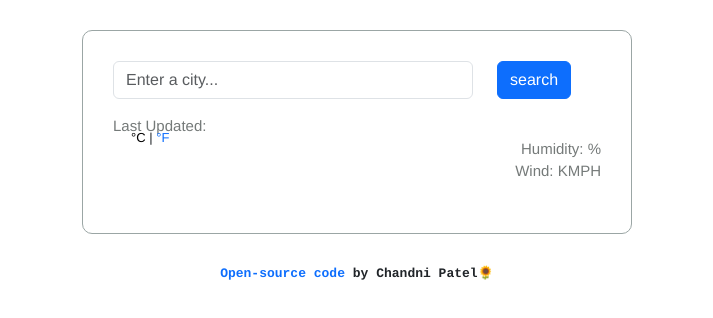
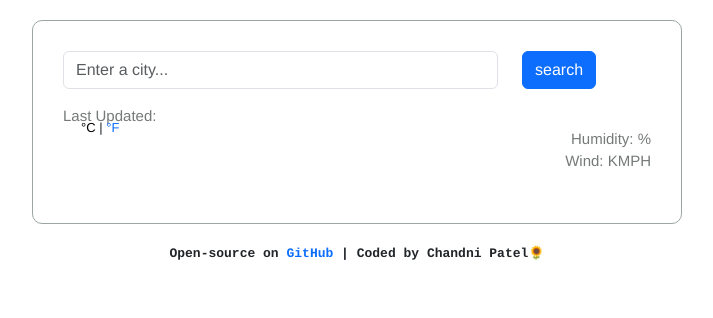
Before and after one commit to chandn33/vanilla-weather-app, a plain HTML site: page index.html in a window 1280 px wide. Shown: the whole page, without its empty margins (283-996 px from the left). Drawn offline with nearby package versions, Linux system fonts and the light colour scheme; no server answers.

Commit message:
updated github url

```diff
--- a/index.html
+++ b/index.html
@@ -59,10 +59,8 @@
     </div>
     <script src="src/index.js"></script>
     <footer>
-      <a href="https://cheery-sprinkles-304b36.netlify.app/" target="_blank"
-        >Open-source code</a
-      >
-      by Chandni Patel🌻
+      Open-source on <a href="https://github.com/chandn33/vanilla-weather-app" target="_blank">GitHub
+    </a> | Coded by Chandni Patel🌻
     </footer>
   </body>
 </html>
--- a/src/index.js
+++ b/src/index.js
@@ -31,7 +31,7 @@ function displayForecast(response) {
   let forecastHTML = `<div class="row">`;
 
   forecast.forEach(function (forecastDay, index) {
-    if (index <5) {
+    if (index <6) {
     forecastHTML =
       forecastHTML +
       `
--- a/src/style.css
+++ b/src/style.css
@@ -32,8 +32,8 @@ li {
     text-align: right;
 }
 .weather-app {
-    max-width: 550px;
-    margin: 30px auto;
+    max-width: 650px;
+    margin: 20px auto;
     padding: 30px;
     border: 1px solid #9ba6a5;
     border-radius: 10px;
```
